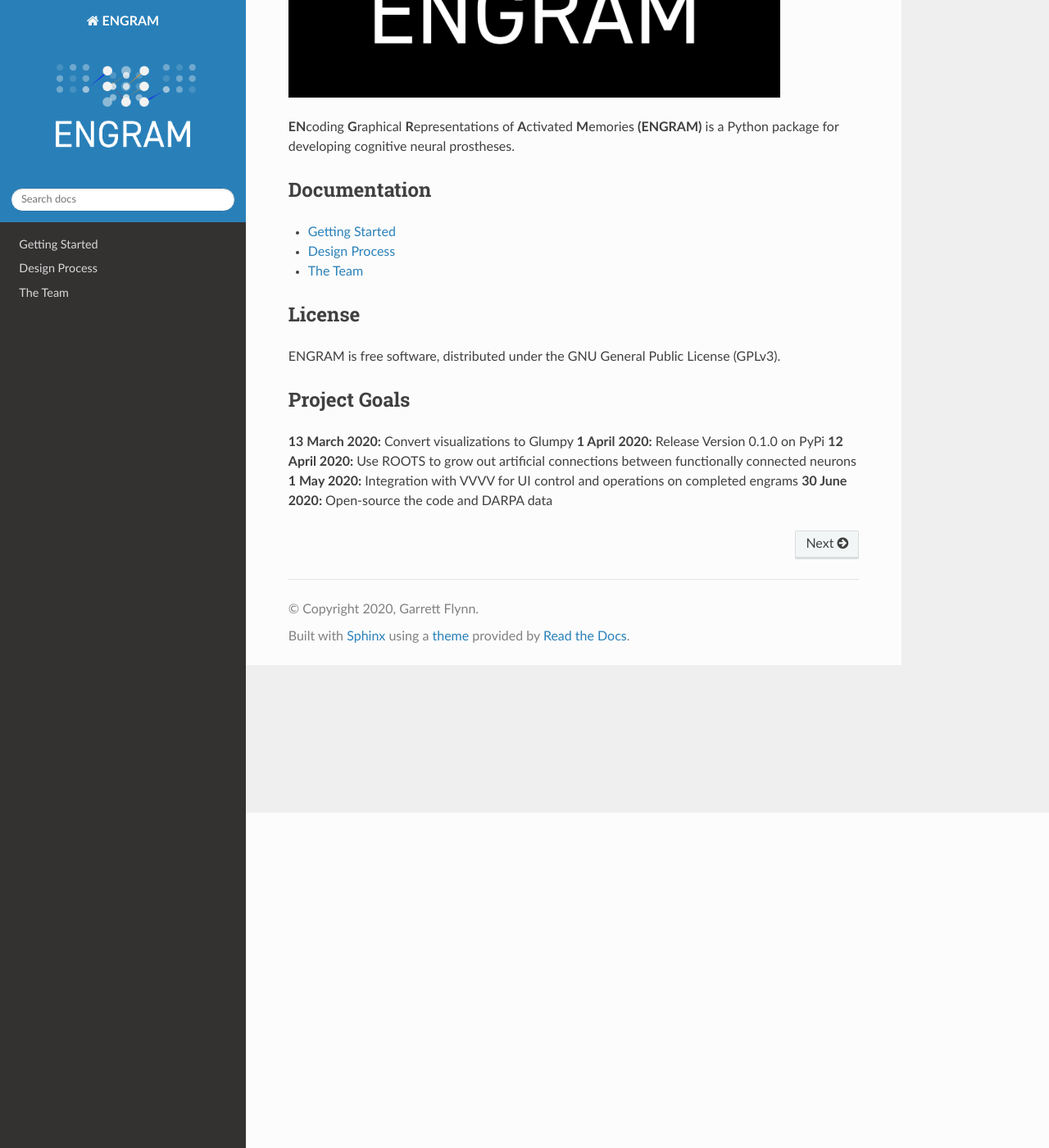
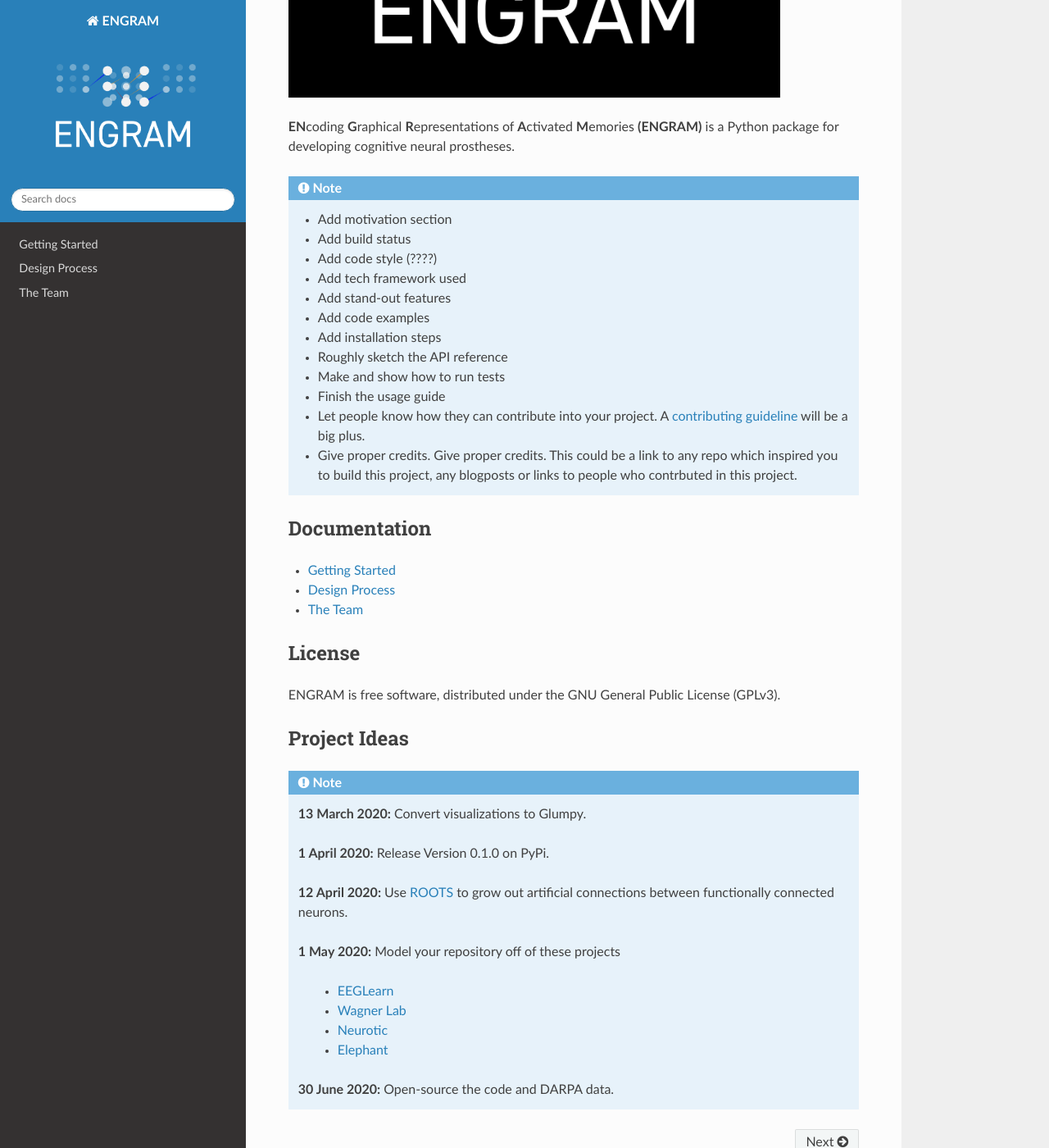
Before and after one commit to garrettmflynn/ENGRAM, a Sphinx documentation site: the page built from docs/source/index.rst, in a window 1280 px wide and 1400 px high, scrolled down 409 px. Shown: the whole window at 82% size. Built offline with Sphinx 7.4.7 and the Read the Docs theme 2.0.0, drawn with Linux system fonts in a browser that asks for light colours.

Commit message:
Added notes to index.rst

```diff
--- a/docs/source/index.rst
+++ b/docs/source/index.rst
@@ -11,6 +11,19 @@ ENGRAM: A User's Guide
 **(ENGRAM)**
 is a Python package for developing cognitive neural prostheses.
 
+.. Note::
+    - Add motivation section
+    - Add build status
+    - Add code style (????)
+    - Add tech framework used
+    - Add stand-out features
+    - Add code examples
+    - Add installation steps
+    - Roughly sketch the API reference
+    - Make and show how to run tests
+    - Finish the usage guide
+    - Let people know how they can contribute into your project. A `contributing guideline <https://github.com/zulip/zulip-electron/blob/master/CONTRIBUTING.md>`_ will be a big plus.
+    - Give proper credits. Give proper credits. This could be a link to any repo which inspired you to build this project, any blogposts or links to people who contrbuted in this project.
 
 Documentation
 ^^^^^^^^^^^^^^^
@@ -26,11 +39,22 @@ License
 ENGRAM is free software, distributed under the
 GNU General Public License (GPLv3).
 
-Project Goals
+Project Ideas
 ^^^^^^^^^^^^^^^
-**13 March 2020:** Convert visualizations to Glumpy
-**1 April 2020:** Release Version 0.1.0 on PyPi
-**12 April 2020:** Use ROOTS to grow out artificial connections
-between functionally connected neurons
-**1 May 2020:** Integration with VVVV for UI control and operations on completed engrams
-**30 June 2020:** Open-source the code and DARPA data
+
+.. Note::
+    **13 March 2020:** Convert visualizations to Glumpy.
+
+    **1 April 2020:** Release Version 0.1.0 on PyPi.
+
+    **12 April 2020:** Use `ROOTS <https://github.com/bingsome/roots>`_ to grow out artificial connections between functionally connected neurons.
+
+    **1 May 2020:**
+    Model your repository off of these projects
+
+        - `EEGLearn <https://github.com/pbashivan>`_
+        - `Wagner Lab <https://github.com/WagnerLabPapers>`_
+        - `Neurotic <https://github.com/jpgill86/neurotic>`_
+        - `Elephant <https://elephant.readthedocs.io/en/latest/>`_
+
+    **30 June 2020:** Open-source the code and DARPA data.
```
